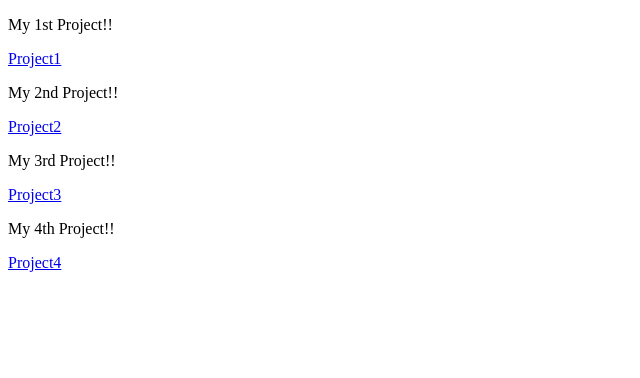
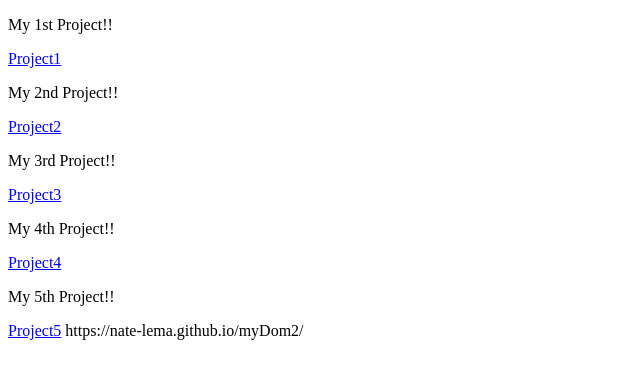
Before and after one commit to Nate-Lema/index.html, a plain HTML site: page index.html in a window 1280 px wide. Shown: the whole page, without its empty margins (0-640 px from the left). Drawn offline with Linux system fonts and the light colour scheme.

Commit message:
Update index.html

```diff
--- a/index.html
+++ b/index.html
@@ -17,6 +17,9 @@
     <br>
     <P>My 4th Project!!</P>
     <a href="https://nate-lema.github.io/myDom/">Project4</a>
+    <P>My 5th Project!!</P>
+    <a href="https://nate-lema.github.io/myDom2/">Project5</a>
+    https://nate-lema.github.io/myDom2/
 
 </body>
 </html>
```
